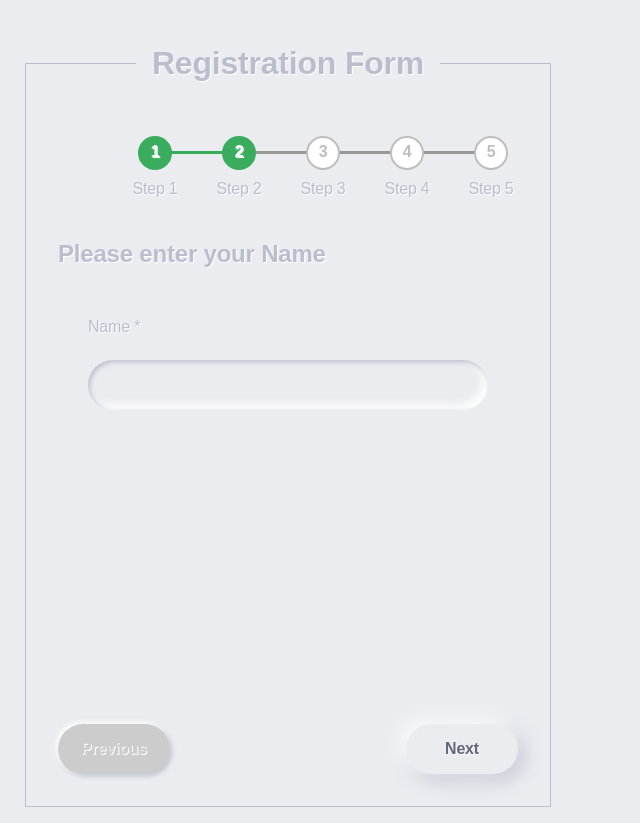
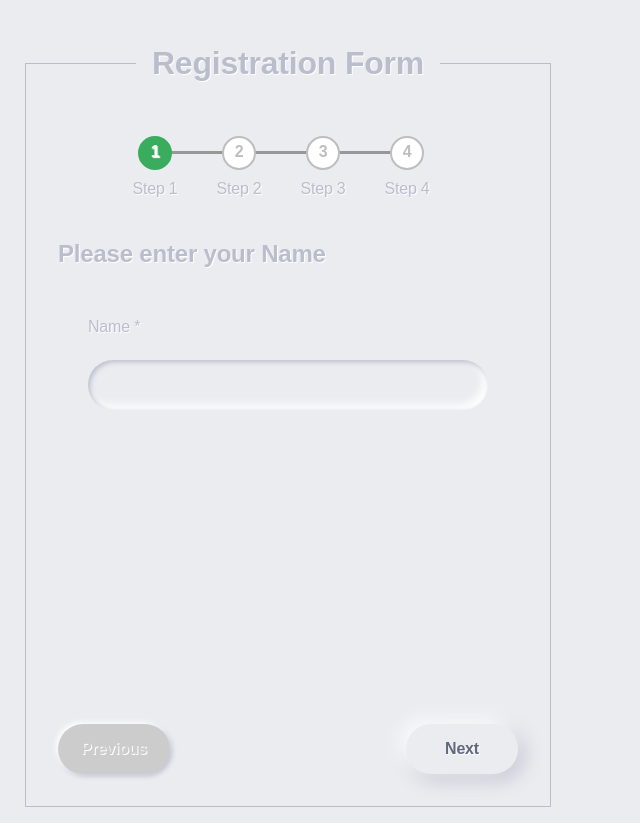
Before and after one commit to AlaeddineMessadi/dynamic-form-registration, a React (Create React App) app: page / in a window 1280 px wide. Shown: the whole page, without its empty margins (0-640 px from the left). Built offline with nearby package versions, Linux system fonts and the light colour scheme.

Commit message:
Dynamic stepper

```diff
--- a/src/components/slider/style.scss
+++ b/src/components/slider/style.scss
@@ -100,15 +100,15 @@
   transform: translateX(-400%);
 }
 
-.carousel__activator:nth-of-type(5):checked~.carousel__track {
+.carousel__activator:nth-of-type(6):checked~.carousel__track {
   transform: translateX(-500%);
 }
 
-.carousel__activator:nth-of-type(5):checked~.carousel__track {
+.carousel__activator:nth-of-type(7):checked~.carousel__track {
   transform: translateX(-600%);
 }
 
-.carousel__activator:nth-of-type(5):checked~.carousel__track {
+.carousel__activator:nth-of-type(8):checked~.carousel__track {
   transform: translateX(-700%);
 }
 
@@ -131,13 +131,13 @@
 .carousel__track .carousel__slide:nth-of-type(5) {
   transform: translateX(400%);
 }
-.carousel__track .carousel__slide:nth-of-type(4) {
+.carousel__track .carousel__slide:nth-of-type(6) {
   transform: translateX(500%);
 }
 
-.carousel__track .carousel__slide:nth-of-type(5) {
+.carousel__track .carousel__slide:nth-of-type(7) {
   transform: translateX(600%);
 }
-.carousel__track .carousel__slide:nth-of-type(5) {
+.carousel__track .carousel__slide:nth-of-type(8) {
   transform: translateX(700%);
 }
--- a/src/components/stepper/index.tsx
+++ b/src/components/stepper/index.tsx
@@ -1,21 +1,23 @@
 import React from "react";
+import { ItemOption } from "../../common/types";
 import "./style.scss";
 
 interface IStepperProps {
-  steps: any;
+  steps: ItemOption[];
   step: number;
 }
 
-export const Stepper: React.FC<IStepperProps> = ({ steps }) => {
+export const Stepper: React.FC<IStepperProps> = ({ steps, step }) => {
   return (
     <div className="progressbar-wrapper">
       <div className="container">
         <ul className="progressbar">
-          <li className="active">Step 1</li>
-          <li className="active">Step 2</li>
-          <li>Step 3</li>
-          <li>Step 4</li>
-          <li>Step 5</li>
+          {steps.map((item, index) => (
+            <li className={index <= step ? "active" : ""}>{`Step  ${
+              index + 1
+            }`}</li>
+          ))}
+          {}
         </ul>
       </div>
     </div>
```
Also changed, not shown: 1 other file (tests, documents, lock files or other folders).
